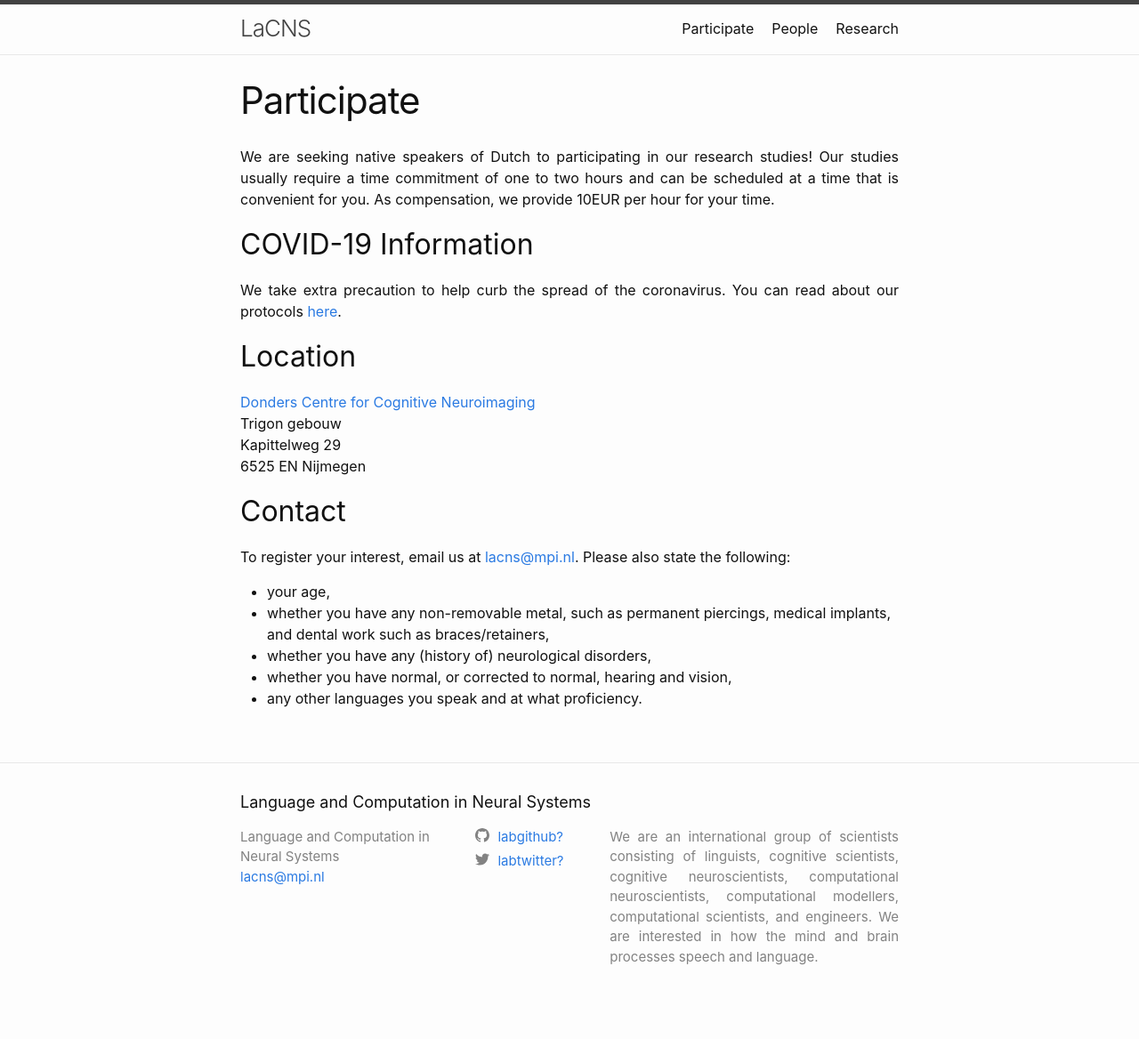
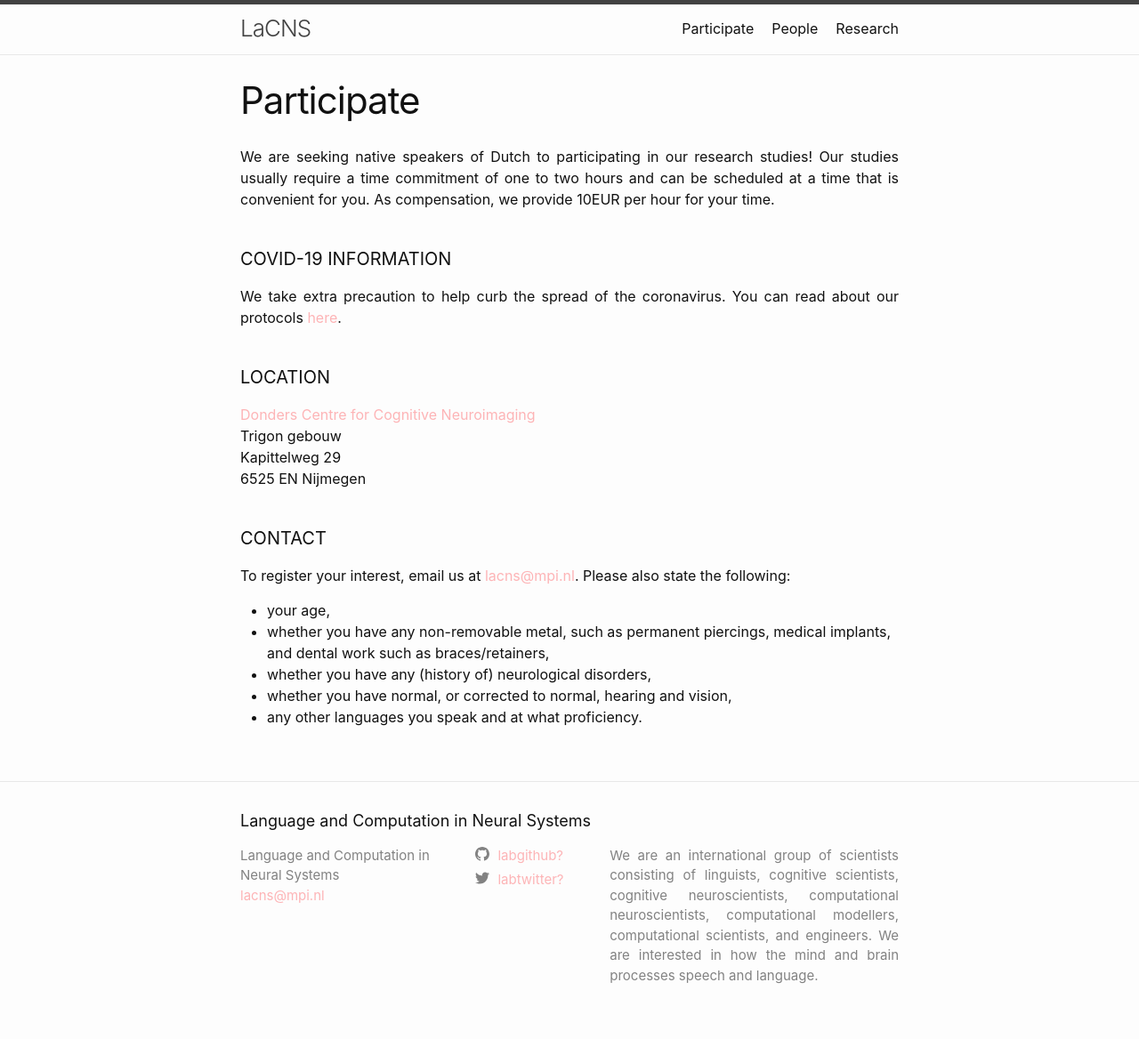
Before and after one commit to sannetenoever/lacns.github.io, a Jekyll site: the page built from participate.md, in a window 1280 px wide. Shown: the whole page at 89% size. Built offline with Jekyll 4.4.1, drawn with Linux system fonts in a browser that asks for light colours; nearby versions of some CDN libraries; before the commit the page ends 1147 px from its top, so only the background shows below that.

Commit message:
minor edit

```diff
--- a/_includes/header.html
+++ b/_includes/header.html
@@ -21,7 +21,7 @@
           {%- for path in page_paths -%}
             {%- assign my_page = site.pages | where: "path", path | first -%}
             {%- if my_page.title -%}
-            <a class="page-link" href="{{ my_page.url | relative_url }}">{{ my_page.title | escape }}</a>
+            <a class="page-link" style="{% if my_page.url == page.url %}color:$text-color;{% endif %}" href="{{ my_page.url | relative_url }}">{{ my_page.title | escape }}</a>
             {%- endif -%}
           {%- endfor -%}
         </div>
--- a/_sass/minima.scss
+++ b/_sass/minima.scss
@@ -12,7 +12,7 @@ $spacing-unit:     30px !default;
 
 $text-color:       #111 !default;
 $background-color: #fdfdfd !default;
-$brand-color:      #2a7ae2 !default;
+$brand-color:      #FDB4B6 !default;
 
 $grey-color:       #828282 !default;
 $grey-color-light: lighten($grey-color, 40%) !default;
--- a/_sass/minima/_base.scss
+++ b/_sass/minima/_base.scss
@@ -44,6 +44,11 @@ p {
   text-align: justify;
 }
 
+h4 {
+  margin-top: 2.5rem;
+  text-transform: uppercase;
+}
+
 
 /**
  * `main` element
@@ -62,6 +67,13 @@ main {
 //   vertical-align: middle;
 // }
 
+h3.docs-header {
+  text-transform: uppercase;
+  font-weight: 300;
+  font-size: 0.5rem;
+  color: $grey-color;
+}
+
 .person {
   min-height: 15rem;
   padding: 0 0 4rem 0;
@@ -70,6 +82,8 @@ main {
 .person .name {
   display: block;
   clear: both;
+  font-weight: 600;
+  font-size: 1.2rem;
 }
 
 .person ul {
--- a/participate.md
+++ b/participate.md
@@ -6,16 +6,16 @@ permalink: /participate/
 
 We are seeking native speakers of Dutch to participating in our research studies! Our studies usually require a time commitment of one to two hours and can be scheduled at a time that is convenient for you. As compensation, we provide 10EUR per hour for your time.
 
-## COVID-19 Information
+#### COVID-19 Information
 We take extra precaution to help curb the spread of the coronavirus. You can read about our protocols [here](https://www.mpi.nl/page/proefpersonen-en-covid-19).
 
-## Location
+#### Location
 [Donders Centre for Cognitive Neuroimaging](https://www.ru.nl/donders/vm-site/proefpersonen/engelse-versies-centers/participants/donders-centre-cognitive-neuroimaging-en/) <br>
 Trigon gebouw <br>
 Kapittelweg 29 <br>
 6525 EN Nijmegen <br>
 
-## Contact
+#### Contact
 To register your interest, email us at [lacns@mpi.nl](mailto:lacns@mpi.nl). Please also state the following:
 - your age,
 - whether you have any non-removable metal, such as permanent piercings, medical implants, and dental work such as braces/retainers,
```
Also changed, not shown: _includes/people.html (+4 -6 lines), _people/andrea-martin.md (+11 -11 lines), assets/images/headshots/pic_AM.jpg (added).
